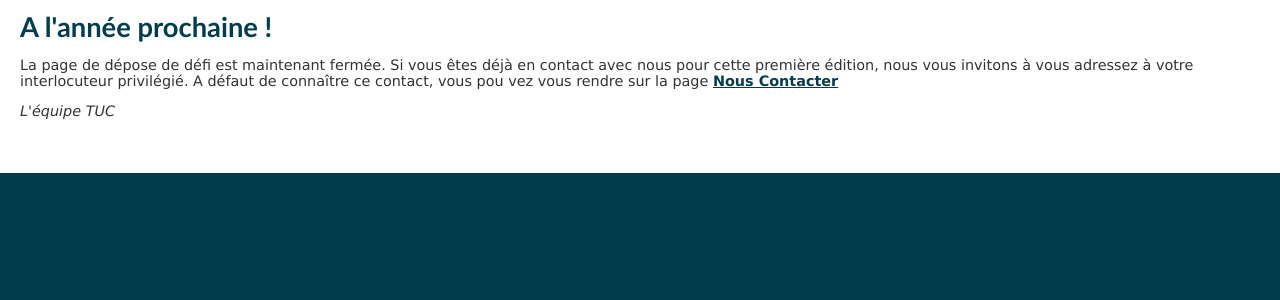
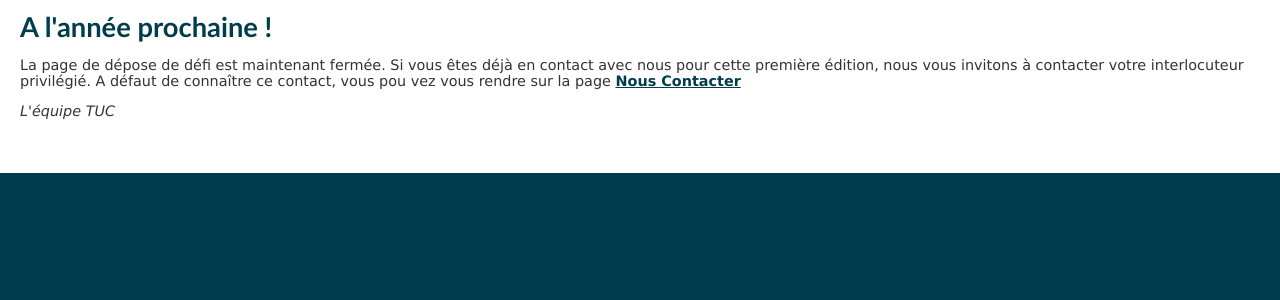
Before and after one commit to westerly/tuc, a CakePHP app: the page made by app/View/Pages/formulaire.ctp in a window 1280 px wide. Shown: the part 20-320 px from the top of the page. Run offline with PHP 8.4 and a stand-in for CakePHP, Linux system fonts and the light colour scheme; the template is opened without the code that fills it, so the values that code supplies are empty; some libraries are stand-ins or nearby versions.

Commit message:
correction

```diff
--- a/app/View/Pages/formulaire.ctp
+++ b/app/View/Pages/formulaire.ctp
@@ -1,4 +1,4 @@
 <h2>A l'année prochaine !</h2>
-<p>La page de dépose de défi est maintenant fermée. Si vous êtes déjà en contact avec nous pour cette première édition, nous vous invitons à vous adressez à votre interlocuteur privilégié. A défaut de connaître ce contact, vous pou
+<p>La page de dépose de défi est maintenant fermée. Si vous êtes déjà en contact avec nous pour cette première édition, nous vous invitons à contacter votre interlocuteur privilégié. A défaut de connaître ce contact, vous pou
 	vez vous rendre sur la page <?php echo $this->Html->link('Nous Contacter',array('controller'=>'contact','action'=>'index')); ?></p>
 	<p><em>L'équipe TUC</em></p>
```
